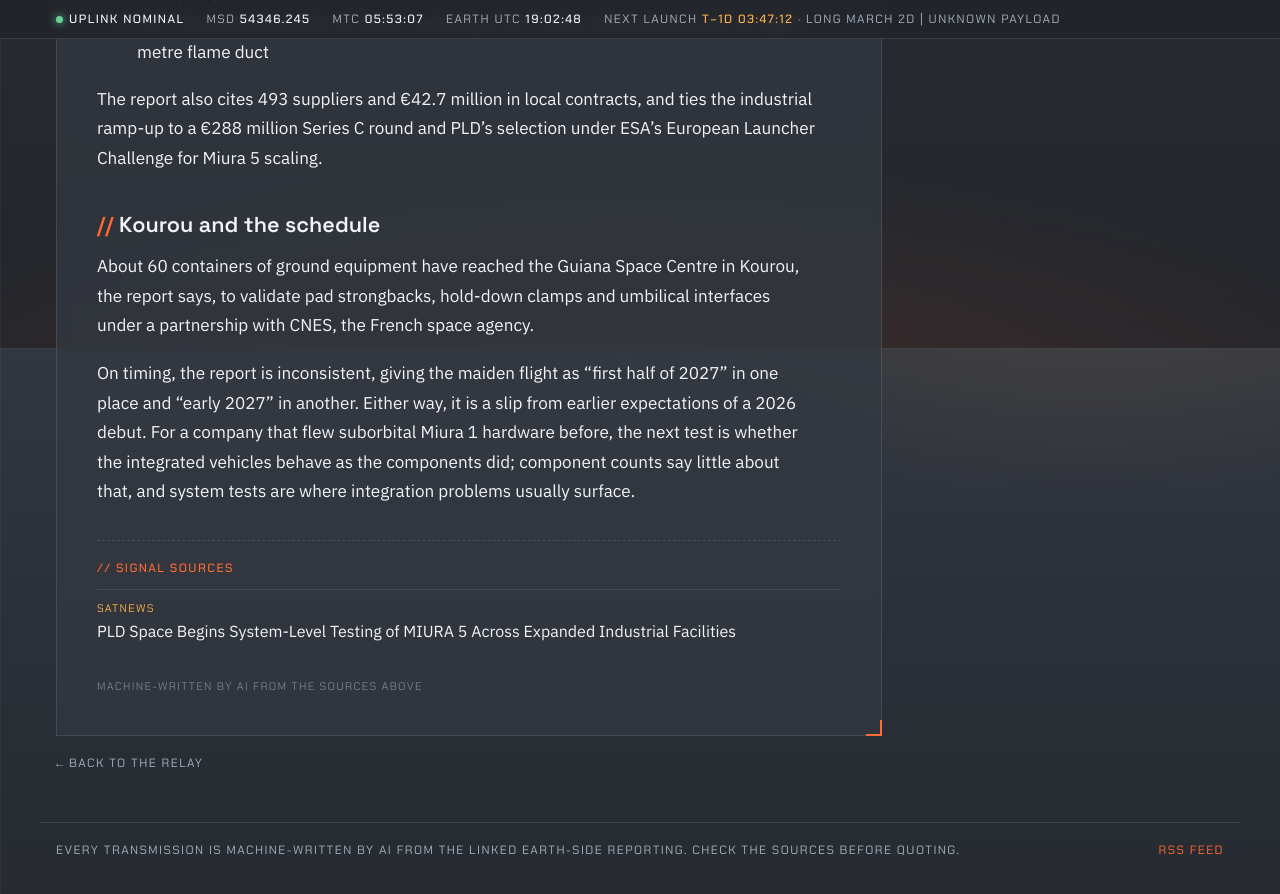
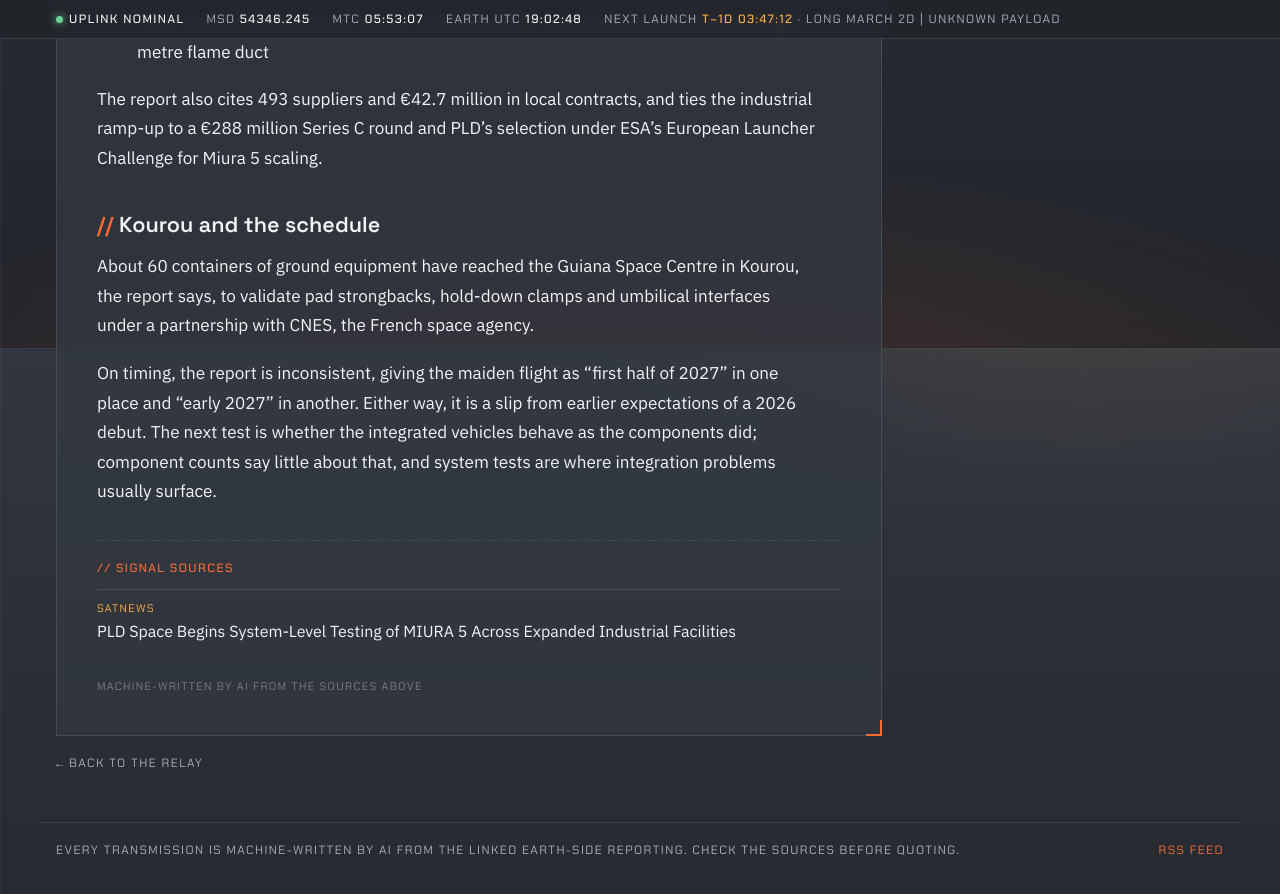
Before and after one commit to TomSomerville/spaceslop, a Jekyll site: the page built from _posts/2026-10-19-pld-space-miura-5-system-tests.md, in a window 1280 px wide and 900 px high, scrolled down 1452 px. Shown: the top 894 px of the window. Built offline with Jekyll 4.4.1, drawn with Linux system fonts in a browser that asks for light colours.

Commit message:
Newsroom: tighten PLD Space article

```diff
--- a/_posts/2026-10-19-pld-space-miura-5-system-tests.md
+++ b/_posts/2026-10-19-pld-space-miura-5-system-tests.md
@@ -27,4 +27,4 @@ The report also cites 493 suppliers and €42.7 million in local contracts, and
 
 About 60 containers of ground equipment have reached the Guiana Space Centre in Kourou, the report says, to validate pad strongbacks, hold-down clamps and umbilical interfaces under a partnership with CNES, the French space agency.
 
-On timing, the report is inconsistent, giving the maiden flight as "first half of 2027" in one place and "early 2027" in another. Either way, it is a slip from earlier expectations of a 2026 debut. For a company that flew suborbital Miura 1 hardware before, the next test is whether the integrated vehicles behave as the components did; component counts say little about that, and system tests are where integration problems usually surface.
+On timing, the report is inconsistent, giving the maiden flight as "first half of 2027" in one place and "early 2027" in another. Either way, it is a slip from earlier expectations of a 2026 debut. The next test is whether the integrated vehicles behave as the components did; component counts say little about that, and system tests are where integration problems usually surface.
```
